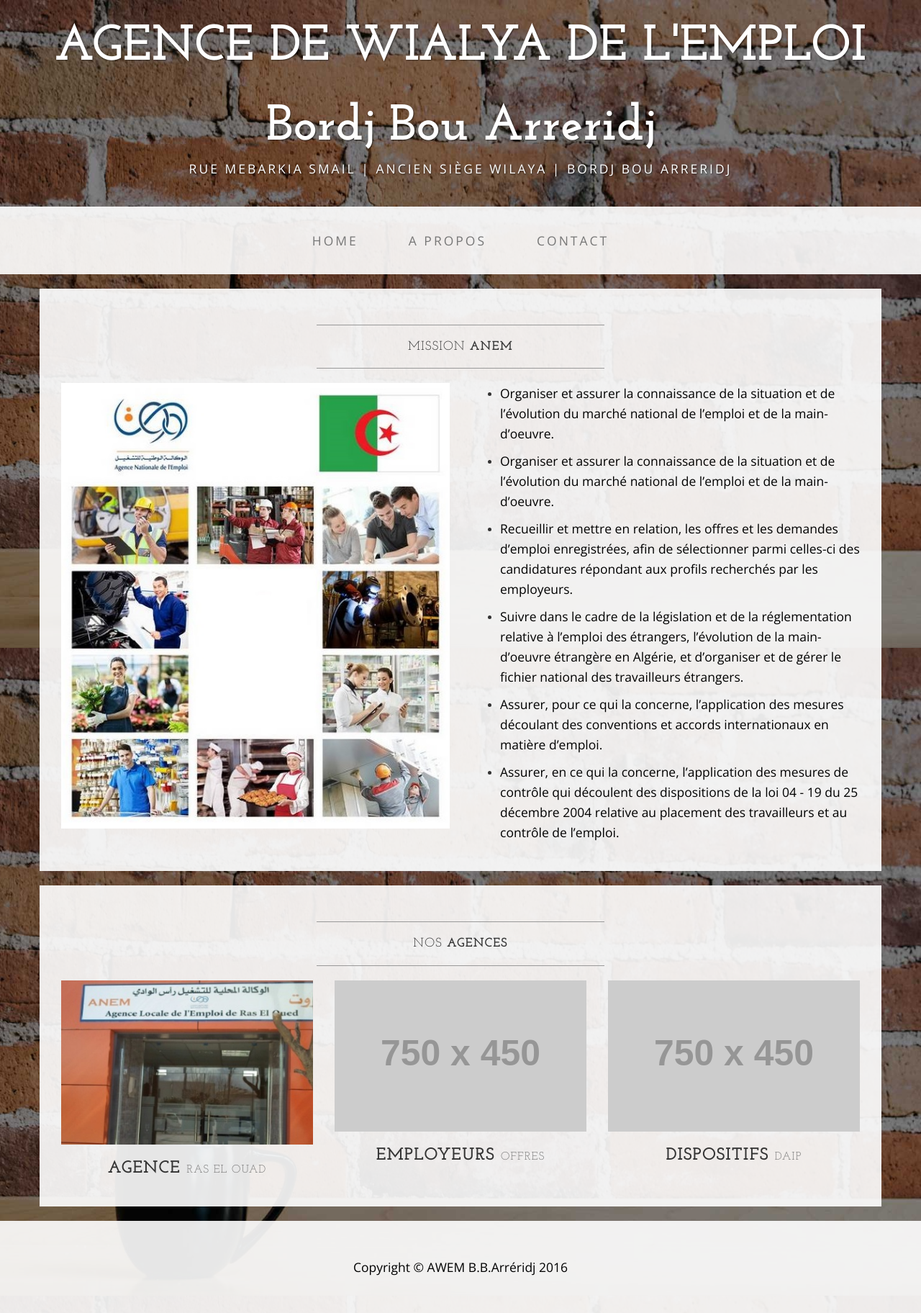
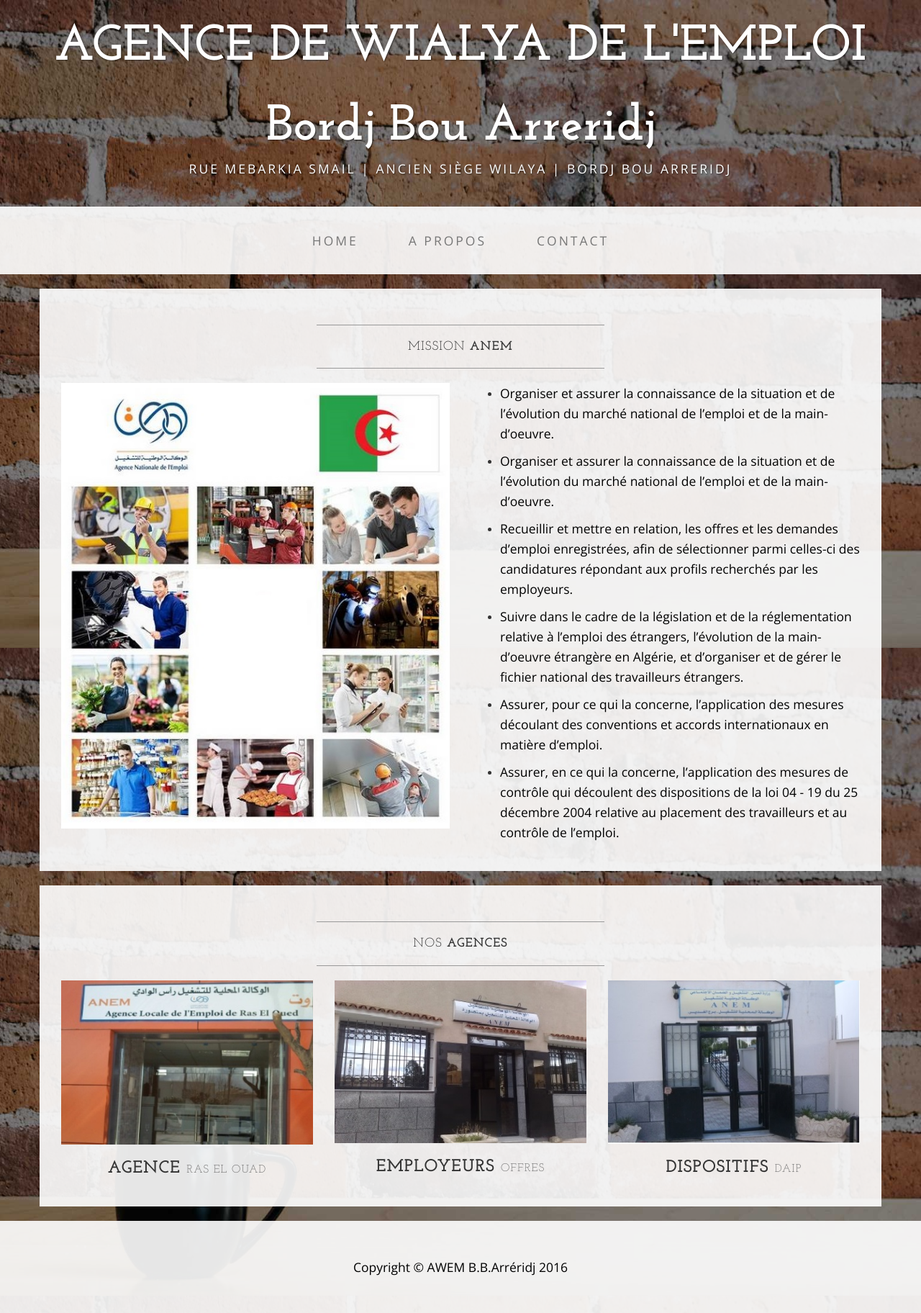
Before and after one commit to anembba/anem.bba.github.com, a Jekyll site: the page built from about.html, in a window 1280 px wide. Shown: the whole page at 72% size. Built offline with Jekyll 4.4.1, drawn with Linux system fonts in a browser that asks for light colours.

Commit message:
add images

```diff
--- a/about.html
+++ b/about.html
@@ -50,13 +50,13 @@
                     </h3>
                 </div>
                 <div class="col-sm-4 text-center">
-                    <img class="img-responsive" src="http://placehold.it/750x450" alt="">
+                    <img class="img-responsive" src="/img/Mansourah.jpg" alt="">
                     <h3>Employeurs
                         <small>Offres</small>
                     </h3>
                 </div>
                 <div class="col-sm-4 text-center">
-                    <img class="img-responsive" src="http://placehold.it/750x450" alt="">
+                    <img class="img-responsive" src="/img/BRG.jpg" alt="">
                     <h3>Dispositifs
                         <small>DAIP</small>
                     </h3>
```
Also changed, not shown: img/BRG.jpg, img/Mansourah.jpg.
